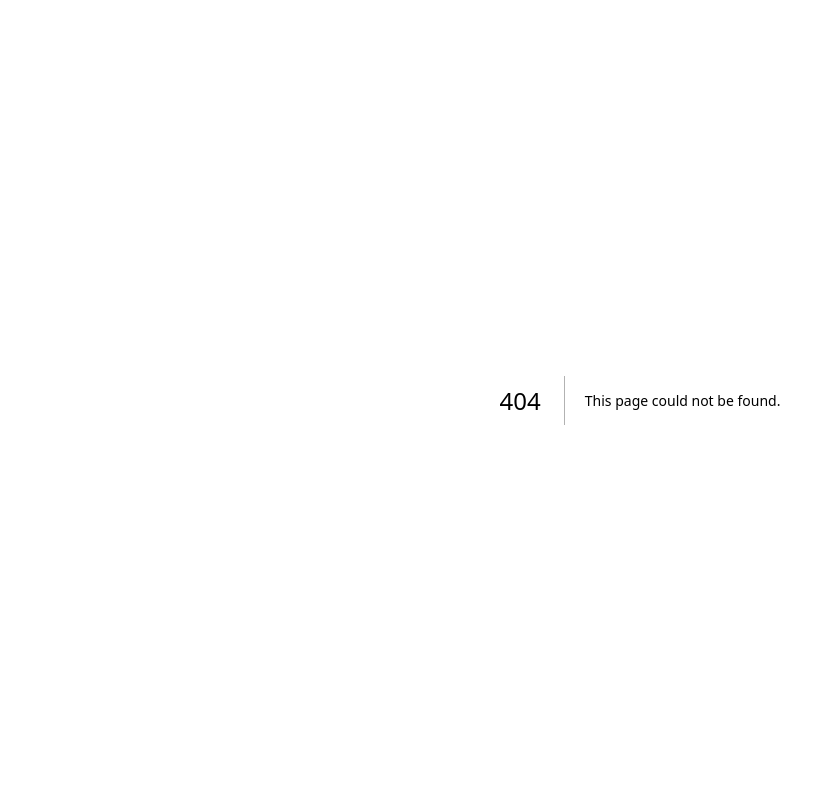
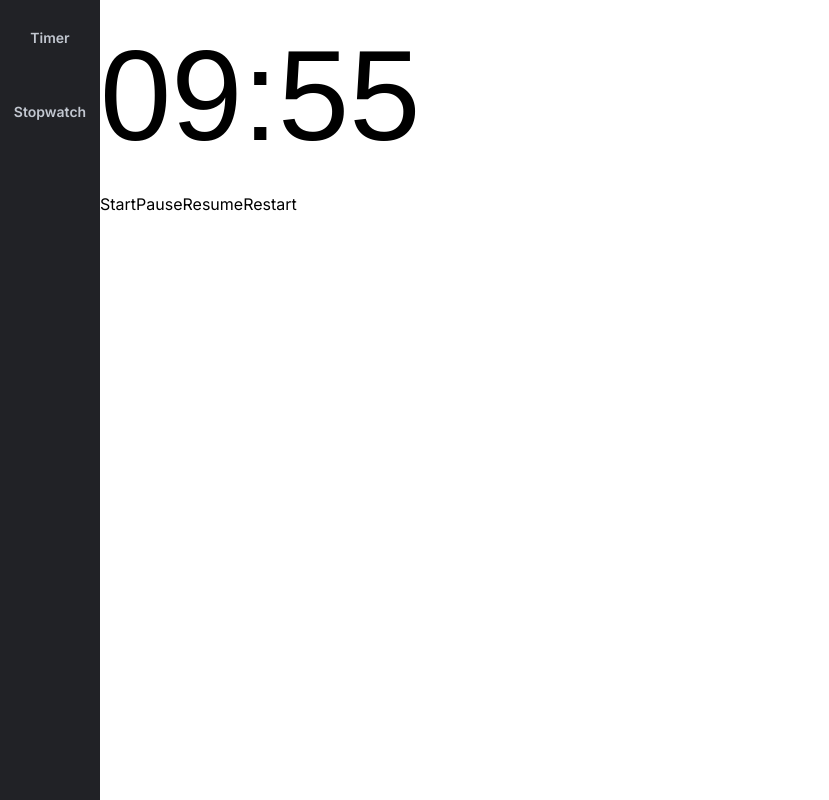
Before and after one commit to ChoChungEun/timer, a Next.js app: page /timer in a window 1280 px wide. Before the commit this address had no page. Shown: the whole page, without its empty margins (0-829 px from the left). Built offline with nearby package versions, Linux system fonts and the light colour scheme; a web font is replaced by a local one.

Commit message:
Add router

```diff
--- a/app/layout.tsx
+++ b/app/layout.tsx
@@ -1,6 +1,7 @@
 import type { Metadata } from "next";
 import { Inter } from "next/font/google";
 import "./globals.css";
+import Nav from "@/components/Nav";
 
 const inter = Inter({ subsets: ["latin"] });
 
@@ -16,7 +17,12 @@ export default function RootLayout({
 }) {
   return (
     <html lang="en">
-      <body className={inter.className}>{children}</body>
+      <body className={inter.className}>
+        <div className="flex">
+          <Nav />
+          {children}
+        </div>
+      </body>
     </html>
   );
 }
--- a/app/page.tsx
+++ b/app/page.tsx
@@ -1,3 +1,3 @@
 export default function Home() {
-  return <div className="font-timer">12:34:56</div>;
+  return <div>home</div>;
 }
--- /dev/null
+++ b/app/stopwatch/page.tsx
@@ -0,0 +1,11 @@
+import Stopwatch from "@/components/Stopwatch";
+
+const StopWatch = () => {
+  return (
+    <div>
+      <Stopwatch />
+    </div>
+  );
+};
+
+export default StopWatch;
--- /dev/null
+++ b/app/timer/page.tsx
@@ -0,0 +1,11 @@
+import Timer from "@/components/Timer";
+
+const TimerPage = () => {
+  return (
+    <div>
+      <Timer />
+    </div>
+  );
+};
+
+export default TimerPage;
--- /dev/null
+++ b/components/Nav/index.tsx
@@ -0,0 +1,20 @@
+import Link from "next/link";
+
+const Nav = () => {
+  const navList = [
+    { name: "Timer", href: "timer" },
+    { name: "Stopwatch", href: "stopwatch" },
+  ];
+
+  return (
+    <ul className="w-[100px] h-[100vh] bg-[#212226]">
+      {navList.map((nav) => (
+        <li className="flex items-center justify-center h-[74px] text-[14px] text-[#c2c7d0] font-[600]">
+          <Link href={nav.href}>{nav.name}</Link>
+        </li>
+      ))}
+    </ul>
+  );
+};
+
+export default Nav;
--- /dev/null
+++ b/components/Stopwatch/index.tsx
@@ -0,0 +1,33 @@
+"use client";
+import React from "react";
+import { useStopwatch } from "react-timer-hook";
+
+const StopWatch = () => {
+  const {
+    totalSeconds,
+    seconds,
+    minutes,
+    hours,
+    days,
+    isRunning,
+    start,
+    pause,
+    reset,
+  }: any = useStopwatch({ autoStart: true });
+
+  const newValue = (value: any) =>
+    value < 10 && value >= 0 ? "0" + value : value;
+
+  return (
+    <div>
+      <div className="font-timer text-[128px]">
+        <span>{newValue(minutes)}</span>:<span>{newValue(seconds)}</span>
+      </div>
+      <button onClick={start}>Start</button>
+      <button onClick={pause}>Pause</button>
+      <button onClick={reset}>Reset</button>
+    </div>
+  );
+};
+
+export default StopWatch;
--- /dev/null
+++ b/components/Timer/index.tsx
@@ -0,0 +1,50 @@
+"use client";
+import React from "react";
+import { useTimer } from "react-timer-hook";
+
+const Timer = () => {
+  const time = new Date();
+  time.setSeconds(time.getSeconds() + 600); // 10 minutes timer
+
+  const {
+    totalSeconds,
+    seconds,
+    minutes,
+    hours,
+    days,
+    isRunning,
+    start,
+    pause,
+    resume,
+    restart,
+  } = useTimer({
+    expiryTimestamp: time,
+    onExpire: () => console.warn("onExpire called"),
+  });
+
+  const newValue = (value: any) =>
+    value < 10 && value >= 0 ? "0" + value : value;
+
+  return (
+    <div>
+      <div className="font-timer text-[128px]">
+        <span>{newValue(minutes)}</span>:<span>{newValue(seconds)}</span>
+      </div>
+      <button onClick={start}>Start</button>
+      <button onClick={pause}>Pause</button>
+      <button onClick={resume}>Resume</button>
+      <button
+        onClick={() => {
+          // Restarts to 5 minutes timer
+          const time = new Date();
+          time.setSeconds(time.getSeconds() + 600);
+          restart(time);
+        }}
+      >
+        Restart
+      </button>
+    </div>
+  );
+};
+
+export default Timer;
```
